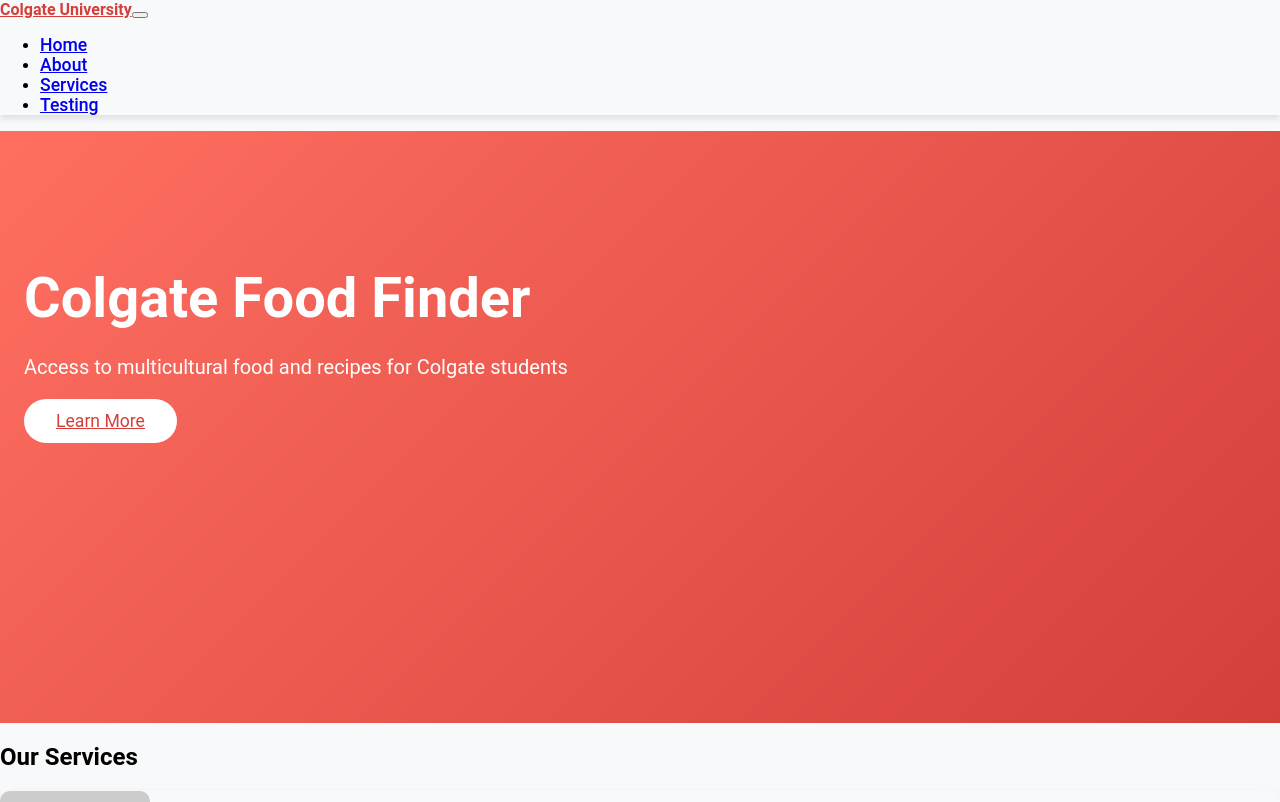
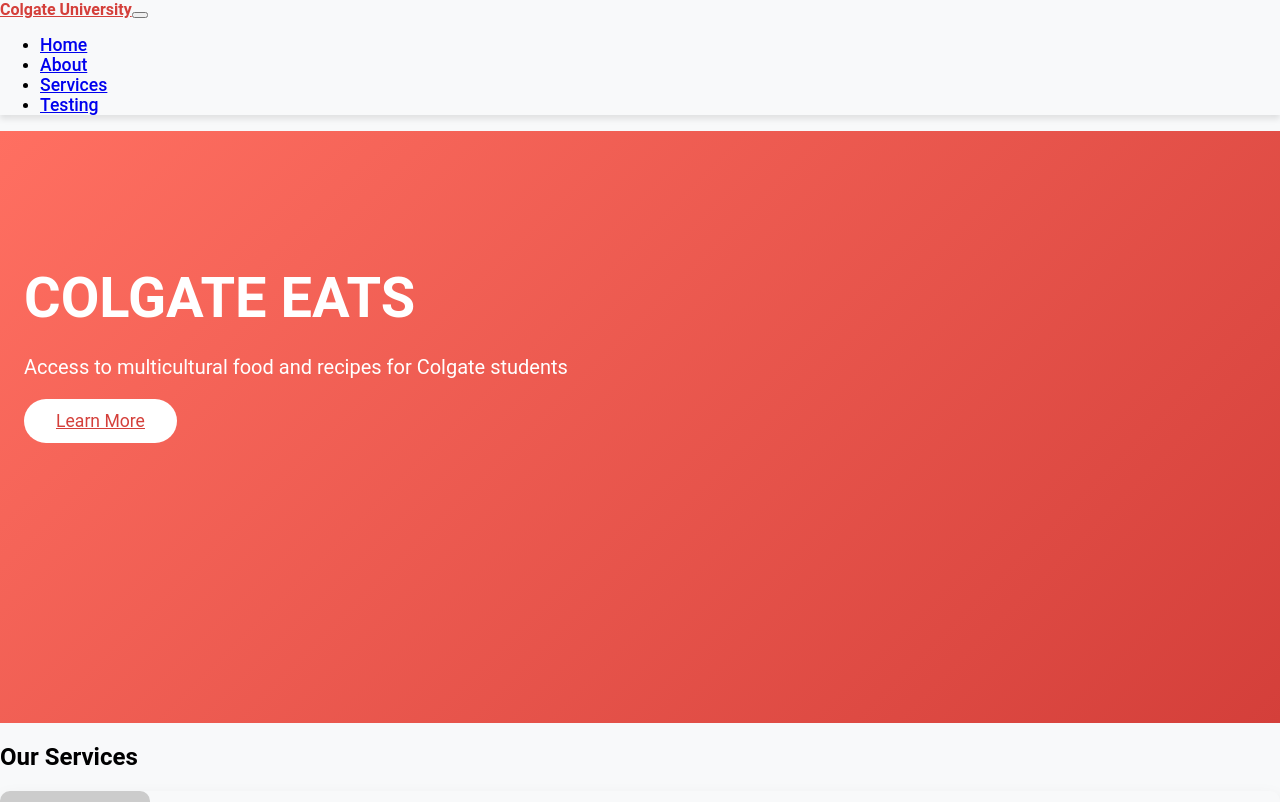
Before and after one commit to SheltonSS/Colgate-Eats, a React (Create React App) app in the folder colgateeats/: page / in a window 1280 px wide. Shown: the top 802 px of the page. Built offline with nearby package versions, Linux system fonts and the light colour scheme.

Commit message:
update name

```diff
--- a/colgateeats/src/App.js
+++ b/colgateeats/src/App.js
@@ -33,7 +33,7 @@
       {/* Hero Section */}
       <div className="container-fluid bg-danger p-5 text-white text-center d-flex align-items-center justify-content-center" style={{ height: "50vh", backgroundColor: "#800000", backgroundSize: 'cover', backgroundPosition: 'center' }}>
         <div>
-          <h1 className="display-4 fw-bold">Colgate Food Finder</h1>
+          <h1 className="display-4 fw-bold">COLGATE EATS</h1>
           <p className="lead">Access to multicultural food and recipes for Colgate students</p>
           <a href="#" className="btn btn-light btn-lg mt-3 shadow">Learn More</a>
         </div>
```
